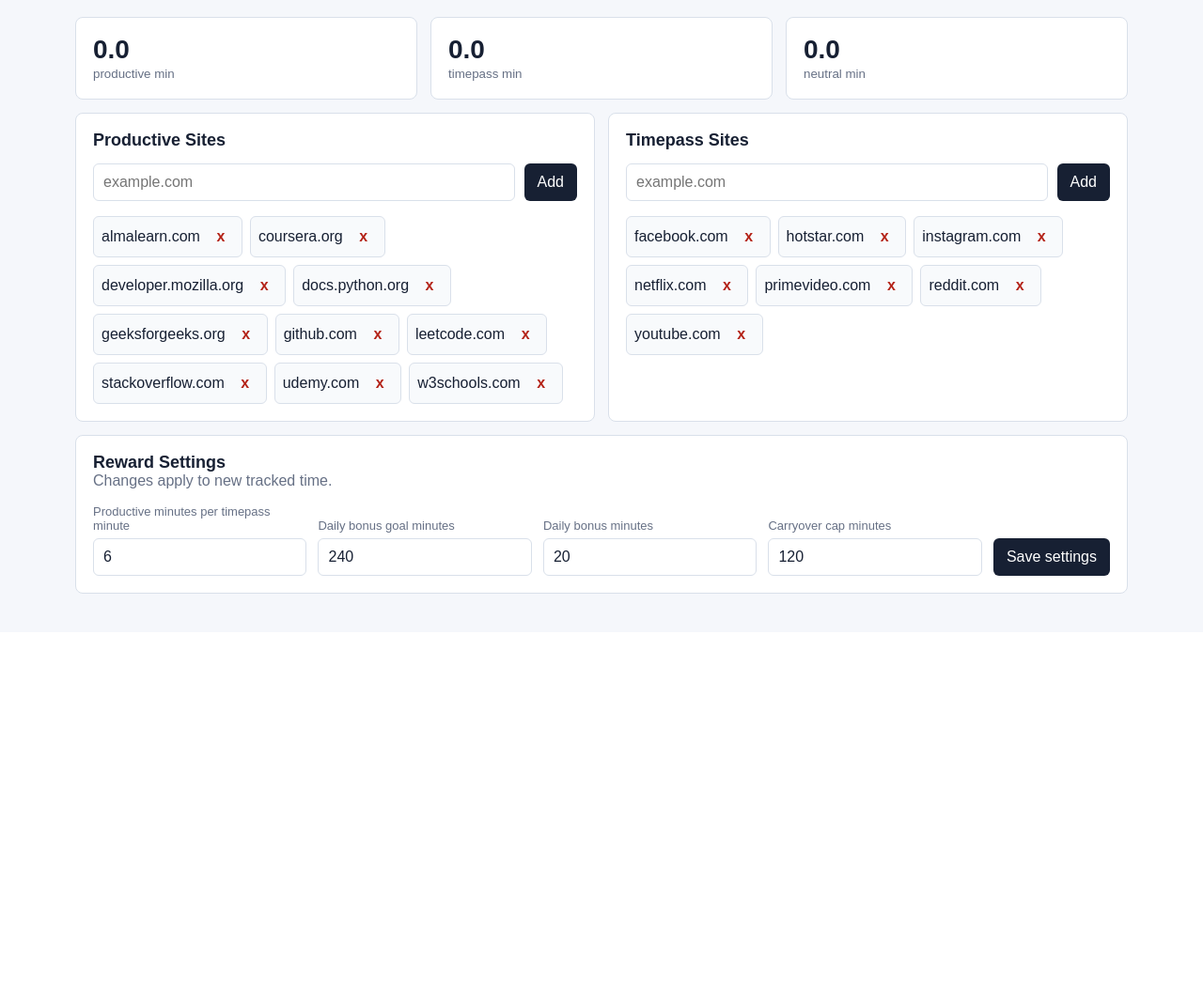
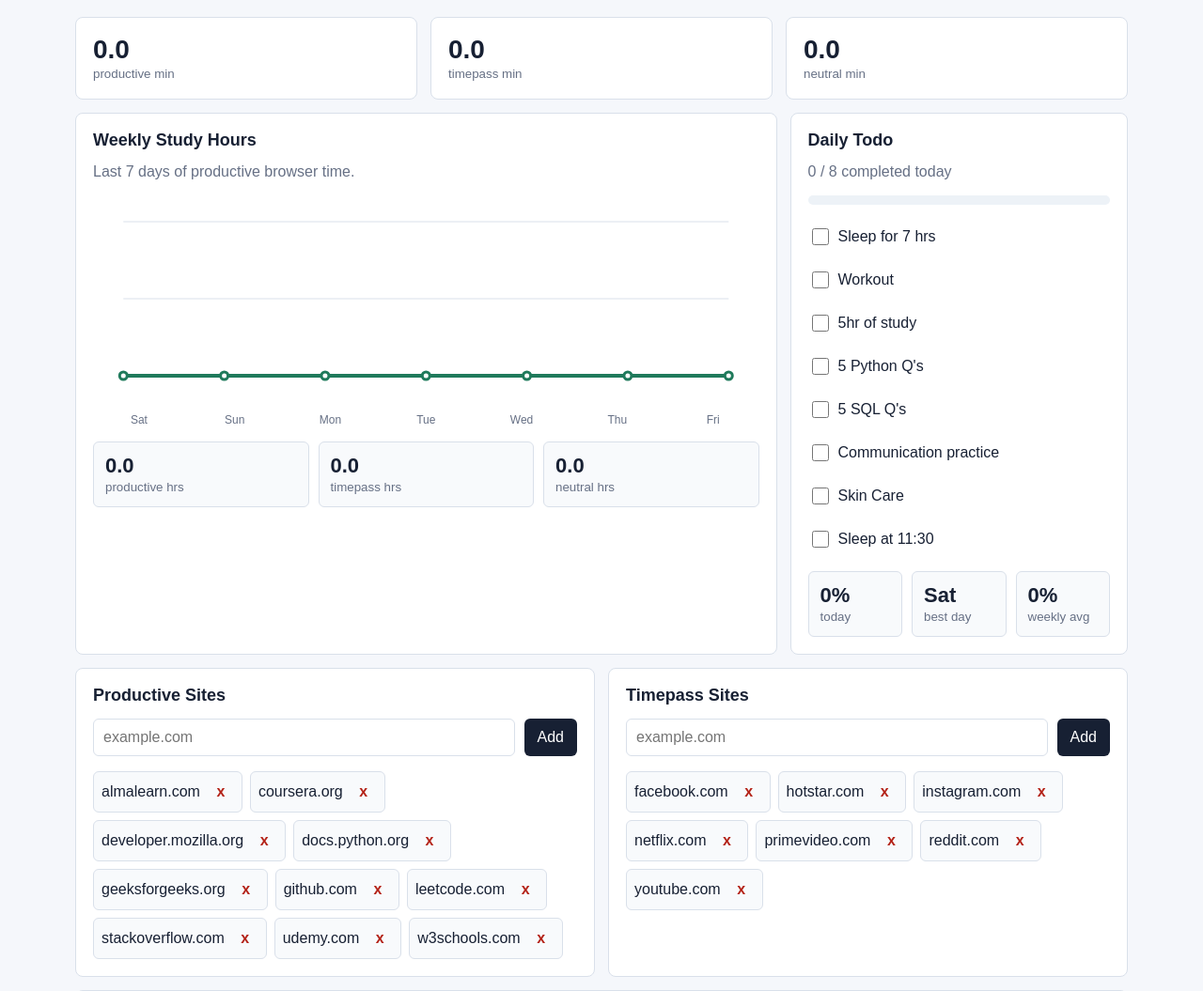
Before and after one commit to madguy007/ProductivityGuard, a Flask app: page / in a window 1280 px wide. Shown: the part 127-1182 px from the top of the page at 94% size. Before the commit the page ends 759 px from the top, so only its background shows below. Run offline with Flask 2, Linux system fonts and the light colour scheme; data comes from the database, SQL or seed files in the repository; data that the repository does not hold is empty.

Commit message:
Add weekly analytics and daily tasks

```diff
--- a/database/db.py
+++ b/database/db.py
@@ -37,6 +37,17 @@ DEFAULT_SETTINGS = {
     "carryover_cap_minutes": "120",
     "heartbeat_interval_seconds": "15",
 }
+
+DEFAULT_TASKS = [
+    "Sleep for 7 hrs",
+    "Workout",
+    "5hr of study",
+    "5 Python Q's",
+    "5 SQL Q's",
+    "Communication practice",
+    "Skin Care",
+    "Sleep at 11:30",
+]
 
 
 def get_database_path():
@@ -106,6 +117,14 @@ def _seed_defaults(cursor):
                 (domain,),
             )
 
+    cursor.execute("SELECT COUNT(*) AS total FROM task_templates")
+    if cursor.fetchone()["total"] == 0:
+        for index, title in enumerate(DEFAULT_TASKS, start=1):
+            cursor.execute(
+                "INSERT INTO task_templates (title, sort_order, active) VALUES (?, ?, 1)",
+                (title, index),
+            )
+
 
 def initialize_database():
     conn = get_connection()
--- a/database/schema.sql
+++ b/database/schema.sql
@@ -46,3 +46,21 @@ CREATE TABLE IF NOT EXISTS app_settings (
     key TEXT PRIMARY KEY,
     value TEXT NOT NULL
 );
+
+
+CREATE TABLE IF NOT EXISTS task_templates (
+    id INTEGER PRIMARY KEY AUTOINCREMENT,
+    title TEXT NOT NULL UNIQUE,
+    sort_order INTEGER NOT NULL DEFAULT 0,
+    active INTEGER NOT NULL DEFAULT 1
+);
+
+
+CREATE TABLE IF NOT EXISTS task_completions (
+    task_date TEXT NOT NULL,
+    task_id INTEGER NOT NULL,
+    completed INTEGER NOT NULL DEFAULT 0,
+    updated_at TEXT NOT NULL,
+    PRIMARY KEY (task_date, task_id),
+    FOREIGN KEY (task_id) REFERENCES task_templates(id)
+);
--- a/main.py
+++ b/main.py
@@ -4,11 +4,15 @@ from database.db import initialize_database
 from services.productivity import (
     add_rule,
     delete_rule,
+    get_task_summary,
+    get_today_tasks,
     get_settings,
     get_state,
+    get_weekly_analytics,
     handle_heartbeat,
     list_rules,
     replace_rules,
+    update_today_task,
     update_settings,
 )
 
@@ -39,6 +43,25 @@ def heartbeat():
 @app.route("/api/state")
 def state():
     return jsonify(get_state())
+
+
+@app.route("/api/analytics/weekly")
+def weekly_analytics():
+    return jsonify(get_weekly_analytics())
+
+
+@app.route("/api/tasks/today", methods=["GET", "POST", "OPTIONS"])
+def today_tasks():
+    if request.method == "OPTIONS":
+        return "", 204
+    if request.method == "GET":
+        return jsonify(get_today_tasks())
+    return jsonify(update_today_task(request.get_json(silent=True) or {}))
+
+
+@app.route("/api/tasks/summary")
+def task_summary():
+    return jsonify(get_task_summary())
 
 
 @app.route("/api/rules", methods=["GET", "POST", "DELETE", "OPTIONS"])
--- a/static/dashboard.js
+++ b/static/dashboard.js
@@ -1,6 +1,9 @@
 const stateUrl = "/api/state";
 const rulesUrl = "/api/rules";
 const settingsUrl = "/api/settings";
+const weeklyAnalyticsUrl = "/api/analytics/weekly";
+const todayTasksUrl = "/api/tasks/today";
+const taskSummaryUrl = "/api/tasks/summary";
 
 function format(value) {
   return Number(value || 0).toFixed(1);
@@ -50,8 +53,106 @@ function renderSettings(settings) {
   });
 }
 
+function shortDateLabel(dateText) {
+  const date = new Date(`${dateText}T00:00:00`);
+  return date.toLocaleDateString(undefined, { weekday: "short" });
+}
+
+function renderWeeklyChart(days) {
+  const svg = document.getElementById("weekly-chart");
+  const labels = document.getElementById("weekly-chart-labels");
+  const width = 700;
+  const height = 220;
+  const padding = 28;
+  const values = days.map((day) => Number(day.productive_hours || 0));
+  const max = Math.max(1, ...values);
+  const step = days.length > 1 ? (width - padding * 2) / (days.length - 1) : 0;
+
+  const points = values.map((value, index) => {
+    const x = padding + index * step;
+    const y = height - padding - (value / max) * (height - padding * 2);
+    return { x, y, value };
+  });
+
+  const pointString = points.map((point) => `${point.x},${point.y}`).join(" ");
+  const circles = points
+    .map(
+      (point) =>
+        `<circle cx="${point.x}" cy="${point.y}" r="4"><title>${point.value.toFixed(2)} hours</title></circle>`
+    )
+    .join("");
+  const gridLines = [0, 0.5, 1]
+    .map((ratio) => {
+      const y = height - padding - ratio * (height - padding * 2);
+      return `<line class="chart-grid" x1="${padding}" y1="${y}" x2="${width - padding}" y2="${y}"></line>`;
+    })
+    .join("");
+
+  svg.setAttribute("viewBox", `0 0 ${width} ${height}`);
+  svg.innerHTML = `
+    ${gridLines}
+    <polyline class="chart-line" points="${pointString}"></polyline>
+    <g class="chart-points">${circles}</g>
+  `;
+  labels.innerHTML = days.map((day) => `<span>${shortDateLabel(day.date)}</span>`).join("");
+}
+
+function renderWeeklyAnalytics(analytics) {
+  renderWeeklyChart(analytics.days);
+  document.getElementById("weekly-productive").textContent = format(analytics.totals.productive_hours);
+  document.getElementById("weekly-timepass").textContent = format(analytics.totals.timepass_hours);
+  document.getElementById("weekly-neutral").textContent = format(analytics.totals.neutral_hours);
+}
+
+function renderTasks(tasks) {
+  const list = document.getElementById("task-list");
+  list.innerHTML = "";
+  tasks.tasks.forEach((task) => {
+    const item = document.createElement("li");
+    const label = document.createElement("label");
+    const checkbox = document.createElement("input");
+    const title = document.createElement("span");
+    checkbox.type = "checkbox";
+    checkbox.checked = task.completed;
+    checkbox.addEventListener("change", async () => {
+      await requestJson(todayTasksUrl, {
+        method: "POST",
+        body: JSON.stringify({ task_id: task.id, completed: checkbox.checked }),
+      });
+      await refreshTasks();
+    });
+    title.textContent = task.title;
+    label.append(checkbox, title);
+    item.appendChild(label);
+    list.appendChild(item);
+  });
+
+  document.getElementById("task-progress").textContent = `${tasks.completed_count} / ${tasks.total_count}`;
+  document.getElementById("task-percent").textContent = `${tasks.completion_percent}%`;
+  document.getElementById("completion-fill").style.width = `${tasks.completion_percent}%`;
+}
+
+function renderTaskSummary(summary) {
+  document.getElementById("best-day").textContent = shortDateLabel(summary.best_day.date);
+  document.getElementById("weekly-task-percent").textContent = `${summary.weekly_completion_percent}%`;
+}
+
+async function refreshTasks() {
+  const [tasks, summary] = await Promise.all([
+    requestJson(todayTasksUrl),
+    requestJson(taskSummaryUrl),
+  ]);
+  renderTasks(tasks);
+  renderTaskSummary(summary);
+}
+
 async function refresh() {
-  const state = await requestJson(stateUrl);
+  const [state, analytics, tasks, summary] = await Promise.all([
+    requestJson(stateUrl),
+    requestJson(weeklyAnalyticsUrl),
+    requestJson(todayTasksUrl),
+    requestJson(taskSummaryUrl),
+  ]);
   document.getElementById("balance").textContent = format(state.balance_minutes);
   document.getElementById("productive").textContent = format(state.today.productive_minutes);
   document.getElementById("timepass").textContent = format(state.today.timepass_minutes);
@@ -66,6 +167,9 @@ async function refresh() {
   renderRules("productive", state.rules.productive);
   renderRules("timepass", state.rules.timepass);
   renderSettings(state.settings);
+  renderWeeklyAnalytics(analytics);
+  renderTasks(tasks);
+  renderTaskSummary(summary);
 }
 
 document.querySelectorAll(".rule-form").forEach((form) => {
--- a/static/styles.css
+++ b/static/styles.css
@@ -108,6 +108,13 @@ small {
   margin-bottom: 14px;
 }
 
+.analytics-grid {
+  display: grid;
+  grid-template-columns: minmax(0, 1.35fr) minmax(320px, 0.65fr);
+  gap: 14px;
+  margin-bottom: 14px;
+}
+
 .panel {
   padding: 18px;
 }
@@ -115,6 +122,109 @@ small {
 .panel-head {
   display: grid;
   gap: 14px;
+}
+
+.panel-head p {
+  color: var(--muted);
+}
+
+.line-chart {
+  width: 100%;
+  height: 220px;
+  margin-top: 16px;
+  overflow: visible;
+}
+
+.chart-grid {
+  stroke: var(--line);
+  stroke-width: 1;
+}
+
+.chart-line {
+  fill: none;
+  stroke: var(--primary);
+  stroke-linecap: round;
+  stroke-linejoin: round;
+  stroke-width: 4;
+}
+
+.chart-points circle {
+  fill: var(--panel);
+  stroke: var(--primary);
+  stroke-width: 3;
+}
+
+.chart-labels {
+  display: grid;
+  grid-template-columns: repeat(7, 1fr);
+  gap: 4px;
+  margin-top: 8px;
+  color: var(--muted);
+  font-size: 12px;
+  text-align: center;
+}
+
+.summary-row {
+  display: grid;
+  grid-template-columns: repeat(3, 1fr);
+  gap: 10px;
+  margin-top: 16px;
+}
+
+.summary-row article {
+  border: 1px solid var(--line);
+  border-radius: 6px;
+  padding: 12px;
+  background: #f8fafc;
+}
+
+.summary-row span {
+  display: block;
+  font-size: 22px;
+  font-weight: 700;
+}
+
+.completion-meter {
+  width: 100%;
+  height: 10px;
+  margin: 16px 0;
+  border-radius: 999px;
+  background: #edf2f7;
+  overflow: hidden;
+}
+
+.completion-meter div {
+  width: 0;
+  height: 100%;
+  border-radius: inherit;
+  background: var(--primary);
+  transition: width 0.2s ease;
+}
+
+.task-list {
+  display: grid;
+  gap: 10px;
+  margin: 0;
+  padding: 0;
+  list-style: none;
+}
+
+.task-list label {
+  display: grid;
+  grid-template-columns: 22px minmax(0, 1fr);
+  align-items: center;
+  gap: 10px;
+  min-height: 36px;
+}
+
+.task-list input {
+  width: 18px;
+  height: 18px;
+  padding: 0;
+}
+
+.task-list span {
+  overflow-wrap: anywhere;
 }
 
 .rule-form {
@@ -210,8 +320,10 @@ button:hover {
 @media (max-width: 780px) {
   .topbar,
   .grid,
+  .analytics-grid,
   .metrics,
-  .settings {
+  .settings,
+  .summary-row {
     grid-template-columns: 1fr;
   }
 
--- a/templates/dashboard.html
+++ b/templates/dashboard.html
@@ -32,6 +32,56 @@
           <span id="neutral">0.0</span>
           <small>neutral min</small>
         </article>
+      </section>
+
+      <section class="analytics-grid">
+        <div class="panel chart-panel">
+          <div class="panel-head">
+            <h2>Weekly Study Hours</h2>
+            <p>Last 7 days of productive browser time.</p>
+          </div>
+          <svg id="weekly-chart" class="line-chart" role="img" aria-label="Weekly productive hours chart"></svg>
+          <div class="chart-labels" id="weekly-chart-labels"></div>
+          <div class="summary-row">
+            <article>
+              <span id="weekly-productive">0.0</span>
+              <small>productive hrs</small>
+            </article>
+            <article>
+              <span id="weekly-timepass">0.0</span>
+              <small>timepass hrs</small>
+            </article>
+            <article>
+              <span id="weekly-neutral">0.0</span>
+              <small>neutral hrs</small>
+            </article>
+          </div>
+        </div>
+
+        <div class="panel todo-panel">
+          <div class="panel-head">
+            <h2>Daily Todo</h2>
+            <p><span id="task-progress">0 / 8</span> completed today</p>
+          </div>
+          <div class="completion-meter" aria-label="Task completion">
+            <div id="completion-fill"></div>
+          </div>
+          <ul id="task-list" class="task-list"></ul>
+          <div class="summary-row task-summary">
+            <article>
+              <span id="task-percent">0%</span>
+              <small>today</small>
+            </article>
+            <article>
+              <span id="best-day">-</span>
+              <small>best day</small>
+            </article>
+            <article>
+              <span id="weekly-task-percent">0%</span>
+              <small>weekly avg</small>
+            </article>
+          </div>
+        </div>
       </section>
 
       <section class="grid">
```
Also changed, not shown: services/productivity.py (+154 -6 lines), tests/test_productivity.py (+52 -1 lines), README.md.
